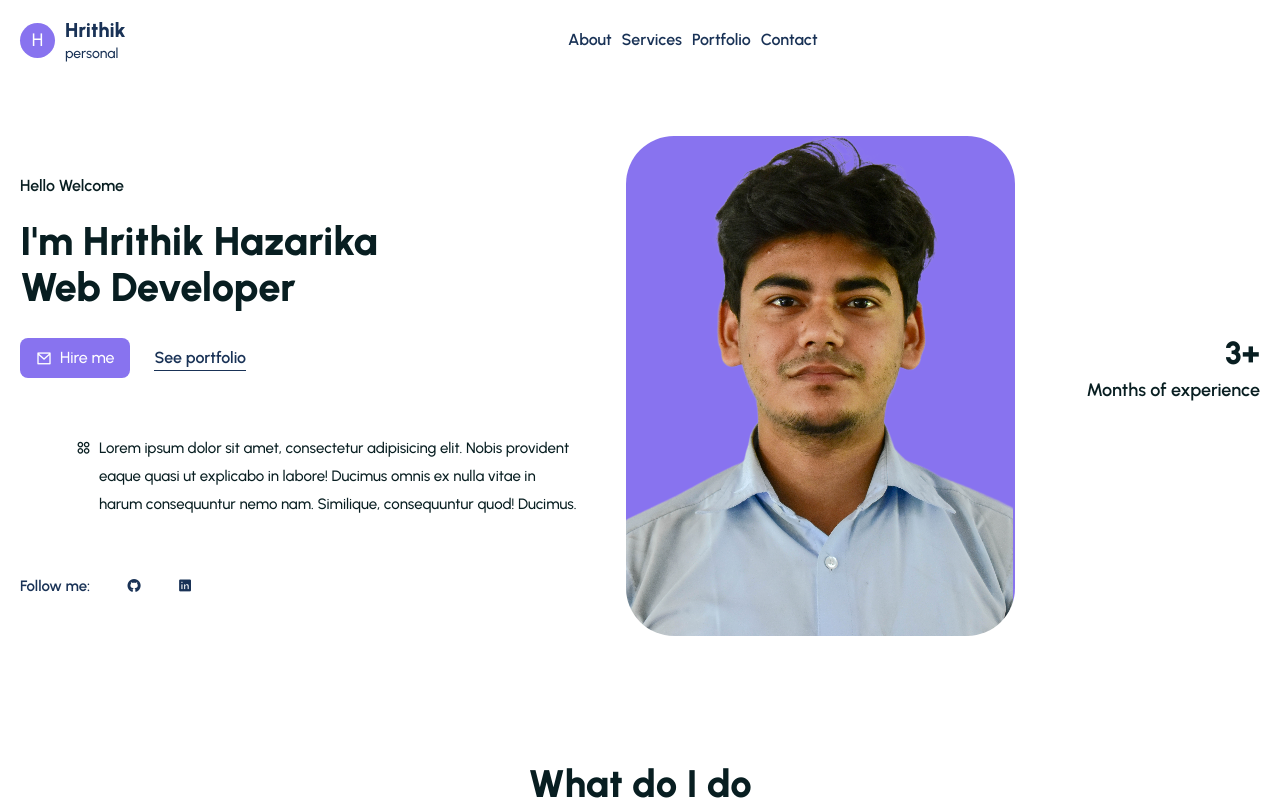
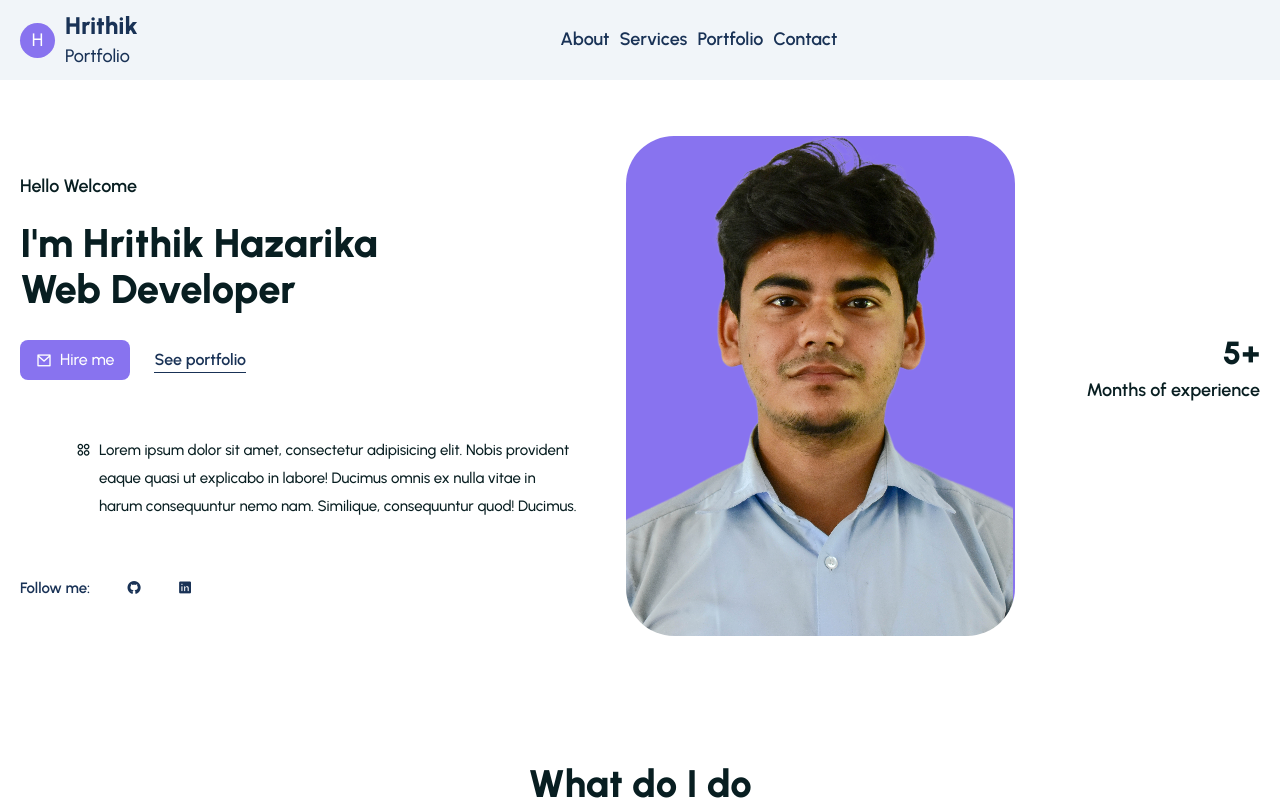
Before and after one commit to Hrithik100/portfolio_react, a React (Vite) app: page / in a window 1280 px wide. Shown: the top 800 px of the page. Built offline with nearby package versions, Linux system fonts and the light colour scheme.

Commit message:
updated css

```diff
--- a/src/App.css
+++ b/src/App.css
@@ -50,7 +50,7 @@ section{
   }
 
   .menu ul{
-    width: 15rem;
+    width: 14rem;
     height: 100%;
     position: absolute;
     top: 0;
@@ -60,7 +60,6 @@ section{
     flex-direction: column;
     line-height: 30px;
     justify-content: center;
-    align-items: center;
   }
 
   .show__menu{
--- a/src/components/Header/Header.jsx
+++ b/src/components/Header/Header.jsx
@@ -41,7 +41,7 @@ const Header = () => {
   return (
     <header
       ref={headerRef}
-      className="w-full h-[80px] leading-[80px] flex items-center"
+      className="w-full h-[80px] leading-[80px] flex items-center bg-slate-100"
     >
       <div className="container">
         <div className="flex items-center justify-between">
@@ -50,8 +50,8 @@ const Header = () => {
               H
             </span>
             <div className="leading-[20px]">
-              <h2 className="text-xl text-[#193256] font-[700]">Hrithik</h2>
-              <p className="text-[#193256] text-[14px] font-[500]">personal</p>
+              <h2 className="text-2xl text-[#193256] font-[700]">Hrithik</h2>
+              <p className="text-lg text-[#193256] text-[14px] font-[500]">Portfolio</p>
             </div>
           </div>
           <div className="menu" ref={menuRef} onClick={toggleMenu}>
@@ -59,7 +59,7 @@ const Header = () => {
               <li>
                 <a
                   onClick={handleClick}
-                  className="text-[#193256] font-[600]"
+                  className="text-lg text-[#193256] font-[600]"
                   href="#about"
                 >
                   About
@@ -68,7 +68,7 @@ const Header = () => {
               <li>
                 <a
                   onClick={handleClick}
-                  className="text-[#193256] font-[600]"
+                  className="text-lg text-[#193256] font-[600]"
                   href="#services"
                 >
                   Services
@@ -77,7 +77,7 @@ const Header = () => {
               <li>
                 <a
                   onClick={handleClick}
-                  className="text-[#193256] font-[600]"
+                  className="text-lg text-[#193256] font-[600]"
                   href="#portfolio"
                 >
                   Portfolio
@@ -86,7 +86,7 @@ const Header = () => {
               <li>
                 <a
                   onClick={handleClick}
-                  className="text-[#193256] font-[600]"
+                  className="text-lg text-[#193256] font-[600]"
                   href="#contact"
                 >
                   Contact
--- a/src/components/Ui/Hero.jsx
+++ b/src/components/Ui/Hero.jsx
@@ -1,6 +1,7 @@
 import React from "react";
 import CountUp from "react-countup";
 import ProImg from "../../assets/images/profile.png";
+import resume from "../../assets/pdf/Hrithik_Hazarika_Resume.pdf"
 
 const Hero = () => {
   return (
@@ -12,7 +13,7 @@ const Hero = () => {
             <h5
               data-aos="fade-right"
               data-aos-duration="1500"
-              className="text-[#081e21] font-[600] text-[16px]"
+              className="text-lg text-[#081e21] font-[600] text-[16px]"
             >
               Hello Welcome
             </h5>
@@ -31,7 +32,7 @@ const Hero = () => {
               data-aos-duration="1800"
               data-aos-delay="200"
             >
-              <a href="#contact">
+              <a href={resume}>
                 <button className="bg-[#8873ef] text-white font-[500] flex items-center gap-2 hover:bg-[#193256] ease-in duration-300 py-2 px-4 rounded-[8px]">
                   <i className="ri-mail-line"></i>Hire me
                 </button>
@@ -90,7 +91,7 @@ const Hero = () => {
           <div className="flex flex-wrap justify-between gap-3 mt-10 text-center md:basis-1/5 md:mt-0 md:flex-col md:justify-end md:text-end">
             <div className="mb-10">
               <h2 className="text-[#081e21] font-[700] text-[32px]">
-                <CountUp start={0} end={3} duration={2} suffix="+" />
+                <CountUp start={0} end={5} duration={2} suffix="+" />
               </h2>
               <h4 className="text-[#081e21] font-[600] text-[18px]">
                 Months of experience
--- a/tailwind.config.js
+++ b/tailwind.config.js
@@ -6,22 +6,22 @@ export default {
   ],
   theme: {
     extend: {
-      screens: {
-        'sm': '640px',
-        // => @media (min-width: 640px) { ... }
+      // screens: {
+      //   'sm': '640px',
+      //   // => @media (min-width: 640px) { ... }
 
-        'md': '768px',
-        // => @media (min-width: 768px) { ... }
+      //   'md': '768px',
+      //   // => @media (min-width: 768px) { ... }
 
-        'lg': '1024px',
-        // => @media (min-width: 1024px) { ... }
+      //   'lg': '1024px',
+      //   // => @media (min-width: 1024px) { ... }
 
-        'xl': '1280px',
-        // => @media (min-width: 1280px) { ... }
+      //   'xl': '1280px',
+      //   // => @media (min-width: 1280px) { ... }
 
-        '2xl': '1536px',
-        // => @media (min-width: 1536px) { ... }
-      }
+      //   '2xl': '1536px',
+      //   // => @media (min-width: 1536px) { ... }
+      // }
     },
   },
   plugins: [],
```
Also changed, not shown: 1 other file (tests, documents, lock files or other folders).
